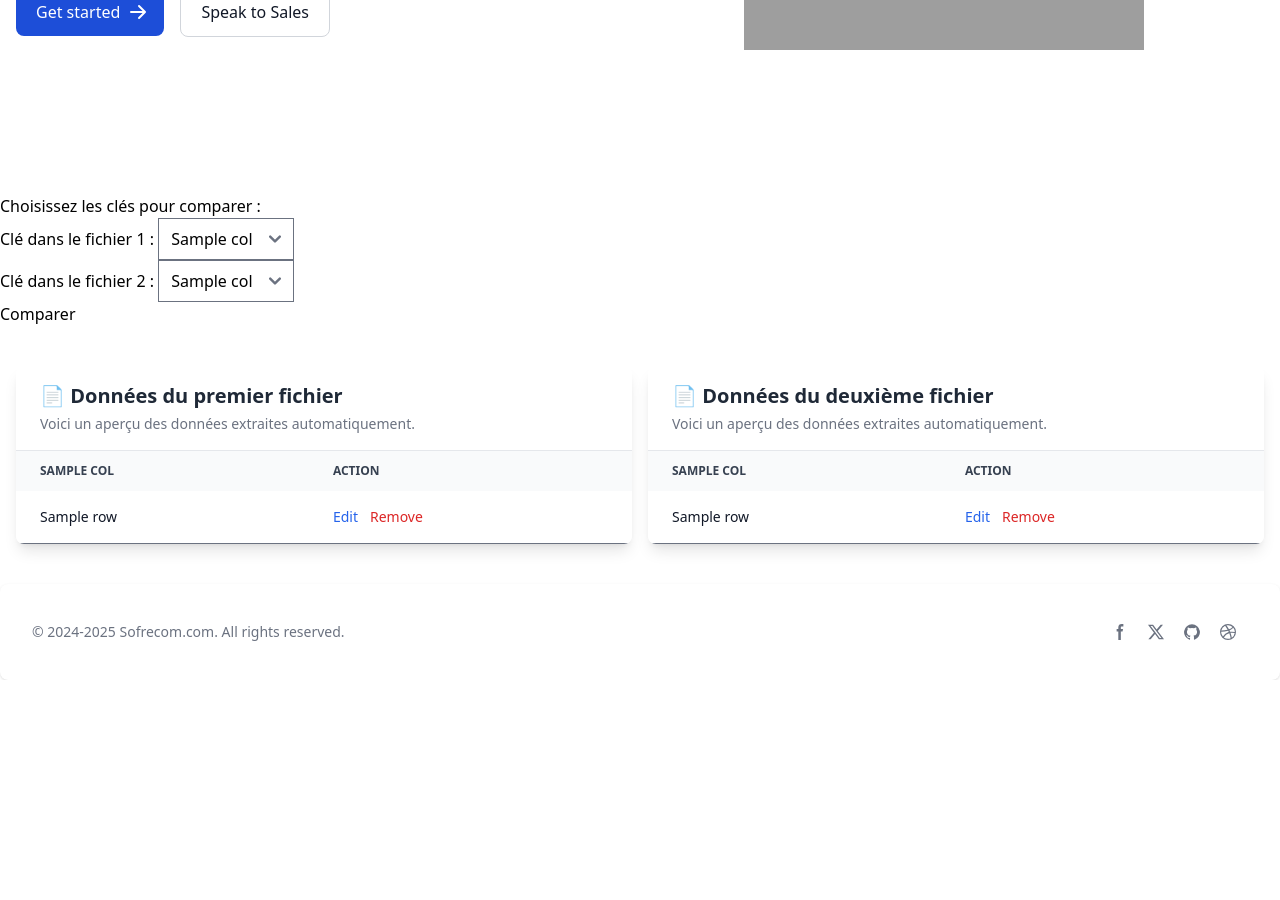
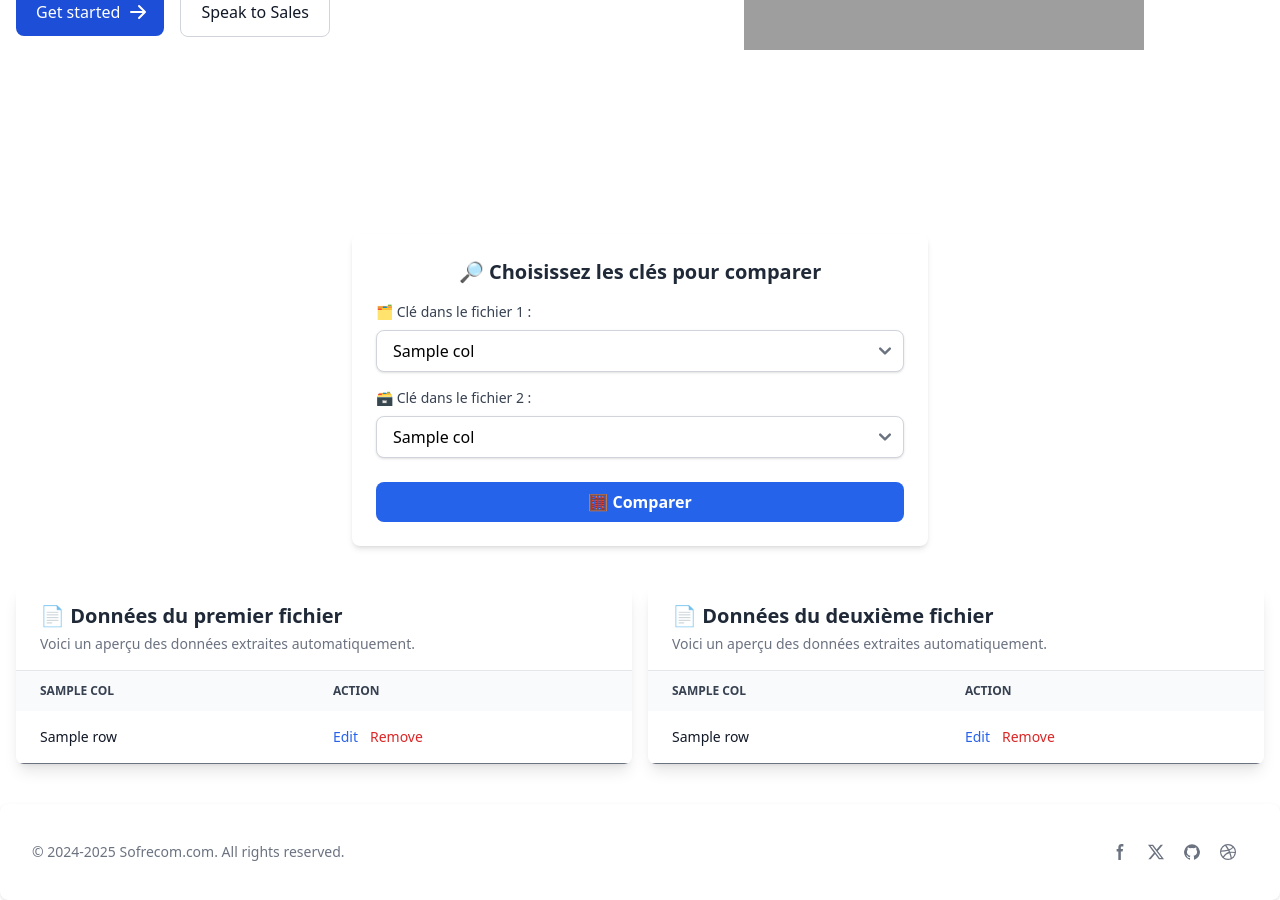
Before and after one commit to LemsiXIV/DataAlign, a Flask app: template Templates/index.html in a window 1280 px wide. Shown: the part 418-1318 px from the top of the page. Before the commit the page ends 1098 px from the top, so only its background shows below. Run offline with Flask 3, Linux system fonts and the light colour scheme; the template is opened without the code that fills it: most values are stand-ins (such as "Sample title", 1, 10 or a date in 2020); some libraries are stand-ins or nearby versions; grey boxes are pictures that could not be loaded.

Commit message:
fixing the comparaison form and fixing his css with tailwind

```diff
--- a/Templates/index.html
+++ b/Templates/index.html
@@ -166,31 +166,42 @@
             <!-- add project section end -->
 
             <!-- compart section -->
-                    <!-- Add this in index.html after displaying data -->
                 {% if columns and columns2 %}
-                            <form method="POST" action="/compare">
-                                <h3>Choisissez les clés pour comparer :</h3>
-                                <div>
-                                    <label>Clé dans le fichier 1 :</label>
-                                    <select name="key1">
+                    <form method="POST" action="/compare" class="max-w-xl mx-auto bg-white dark:bg-gray-800 p-6 rounded-lg shadow-md mt-10">
+                        <h3 class="text-xl font-semibold text-gray-800 dark:text-white mb-4 text-center">
+                            🔎 Choisissez les clés pour comparer
+                        </h3>
+
+                        <div class="mb-4">
+                            <label class="block text-sm font-medium text-gray-700 dark:text-gray-300 mb-2">
+                                🗂️ Clé dans le fichier 1 :
+                            </label>
+                            <select name="key1" class="w-full px-4 py-2 border border-gray-300 rounded-lg shadow-sm focus:ring-blue-500 focus:border-blue-500 dark:bg-gray-700 dark:text-white dark:border-gray-600">
                                 {% for col in columns %}
                                     <option value="{{ col }}">{{ col }}</option>
                                 {% endfor %}
                             </select>
                         </div>
-                                <div>
-                                    <label>Clé dans le fichier 2 :</label>
-                                    <select name="key2">
+
+                        <div class="mb-6">
+                            <label class="block text-sm font-medium text-gray-700 dark:text-gray-300 mb-2">
+                                🗃️ Clé dans le fichier 2 :
+                            </label>
+                            <select name="key2" class="w-full px-4 py-2 border border-gray-300 rounded-lg shadow-sm focus:ring-blue-500 focus:border-blue-500 dark:bg-gray-700 dark:text-white dark:border-gray-600">
                                 {% for col in columns2 %}
                                     <option value="{{ col }}">{{ col }}</option>
                                 {% endfor %}
                             </select>
                         </div>
-                                <button type="submit">Comparer</button>
+
+                        <button type="submit" class="w-full bg-blue-600 hover:bg-blue-700 text-white font-bold py-2 px-4 rounded-lg transition duration-200">
+                            🧮 Comparer
+                        </button>
                     </form>
                 {% endif %}
 
             <!-- compart nd section -->
+
         <!-- table start section -->
 
                     <section class="py-10 px-4">
--- a/static/dist/output.css
+++ b/static/dist/output.css
@@ -1542,9 +1542,6 @@
       text-align: center;
     }
   }
-  .w-1 {
-    width: calc(var(--spacing) * 1);
-  }
   .w-1\/2 {
     width: calc(1/2 * 100%);
   }
@@ -1568,6 +1565,9 @@
   }
   .max-w-screen-xl {
     max-width: var(--breakpoint-xl);
+  }
+  .max-w-xl {
+    max-width: var(--container-xl);
   }
   .datatable-input {
     .datatable-wrapper .datatable-search & {
@@ -1640,9 +1640,6 @@
   .flex-shrink {
     flex-shrink: 1;
   }
-  .border-collapse {
-    border-collapse: collapse;
-  }
   .-translate-x-full {
     --tw-translate-x: -100%;
     translate: var(--tw-translate-x) var(--tw-translate-y);
@@ -1992,6 +1989,9 @@
   .bg-blue-100 {
     background-color: var(--color-blue-100);
   }
+  .bg-blue-600 {
+    background-color: var(--color-blue-600);
+  }
   .bg-blue-700 {
     background-color: var(--color-blue-700);
   }
@@ -2075,18 +2075,6 @@
     }
     .dark .apexcharts-canvas .apexcharts-datalabels-group .apexcharts-text& {
       fill: white !important;
-    }
-  }
-  .apexcharts-gridline {
-    stroke: var(--color-gray-200) !important;
-    .dark & {
-      stroke: var(--color-gray-700) !important;
-    }
-  }
-  .apexcharts-xcrosshairs {
-    stroke: var(--color-gray-200) !important;
-    .dark & {
-      stroke: var(--color-gray-700) !important;
     }
   }
   .apexcharts-ycrosshairs {
@@ -2398,9 +2386,6 @@
   .uppercase {
     text-transform: uppercase;
   }
-  .underline {
-    text-decoration-line: underline;
-  }
   .antialiased {
     -webkit-font-smoothing: antialiased;
     -moz-osx-font-smoothing: grayscale;
@@ -2452,6 +2437,10 @@
     transition-property: transform, translate, scale, rotate;
     transition-timing-function: var(--tw-ease, var(--default-transition-timing-function));
     transition-duration: var(--tw-duration, var(--default-transition-duration));
+  }
+  .duration-200 {
+    --tw-duration: 200ms;
+    transition-duration: 200ms;
   }
   .duration-300 {
     --tw-duration: 300ms;
@@ -2468,6 +2457,13 @@
       }
     }
   }
+  .hover\:bg-blue-700 {
+    &:hover {
+      @media (hover: hover) {
+        background-color: var(--color-blue-700);
+      }
+    }
+  }
   .hover\:bg-blue-800 {
     &:hover {
       @media (hover: hover) {
@@ -2536,6 +2532,11 @@
       z-index: 10;
     }
   }
+  .focus\:border-blue-500 {
+    &:focus {
+      border-color: var(--color-blue-500);
+    }
+  }
   .focus\:ring-2 {
     &:focus {
       --tw-ring-shadow: var(--tw-ring-inset,) 0 0 0 calc(2px + var(--tw-ring-offset-width)) var(--tw-ring-color, currentcolor);
@@ -2551,6 +2552,11 @@
   .focus\:ring-blue-300 {
     &:focus {
       --tw-ring-color: var(--color-blue-300);
+    }
+  }
+  .focus\:ring-blue-500 {
+    &:focus {
+      --tw-ring-color: var(--color-blue-500);
     }
   }
   .focus\:ring-gray-100 {
```
Lines whose indentation alone changed are shown as unchanged.
